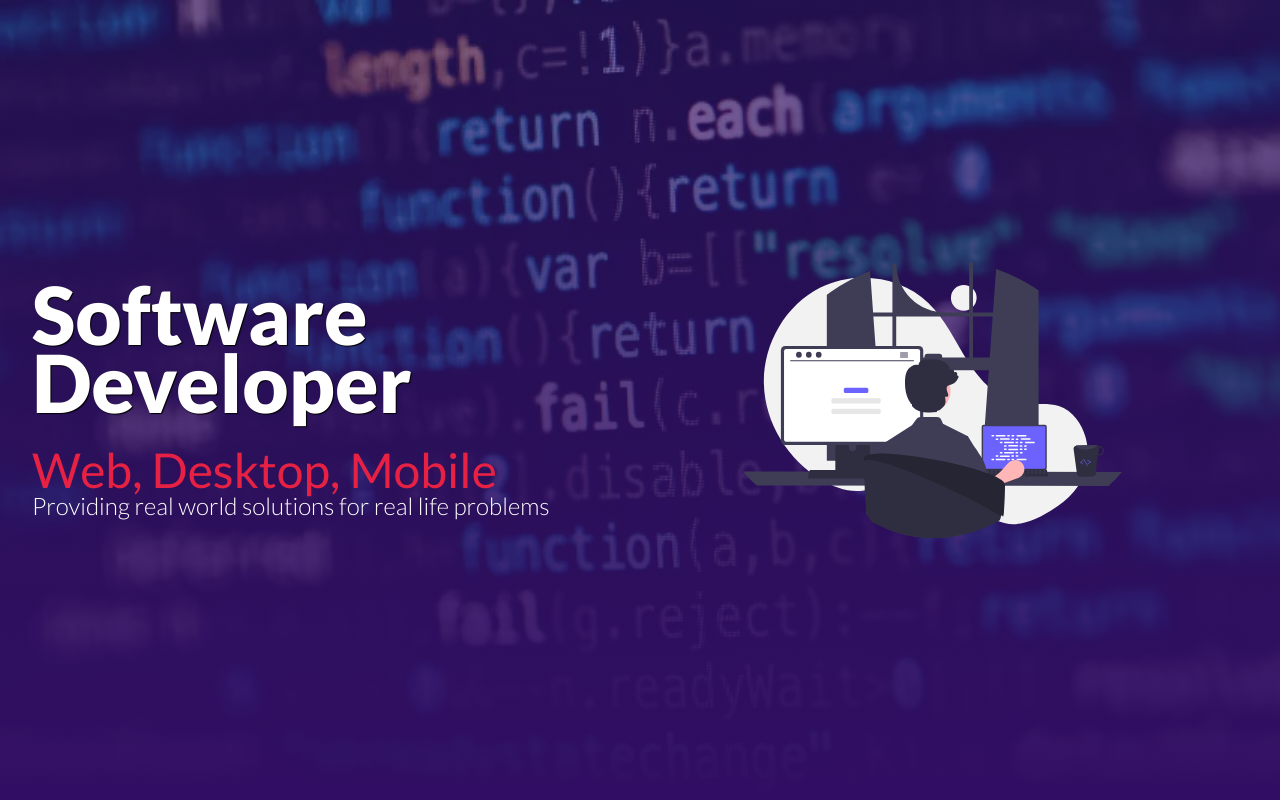
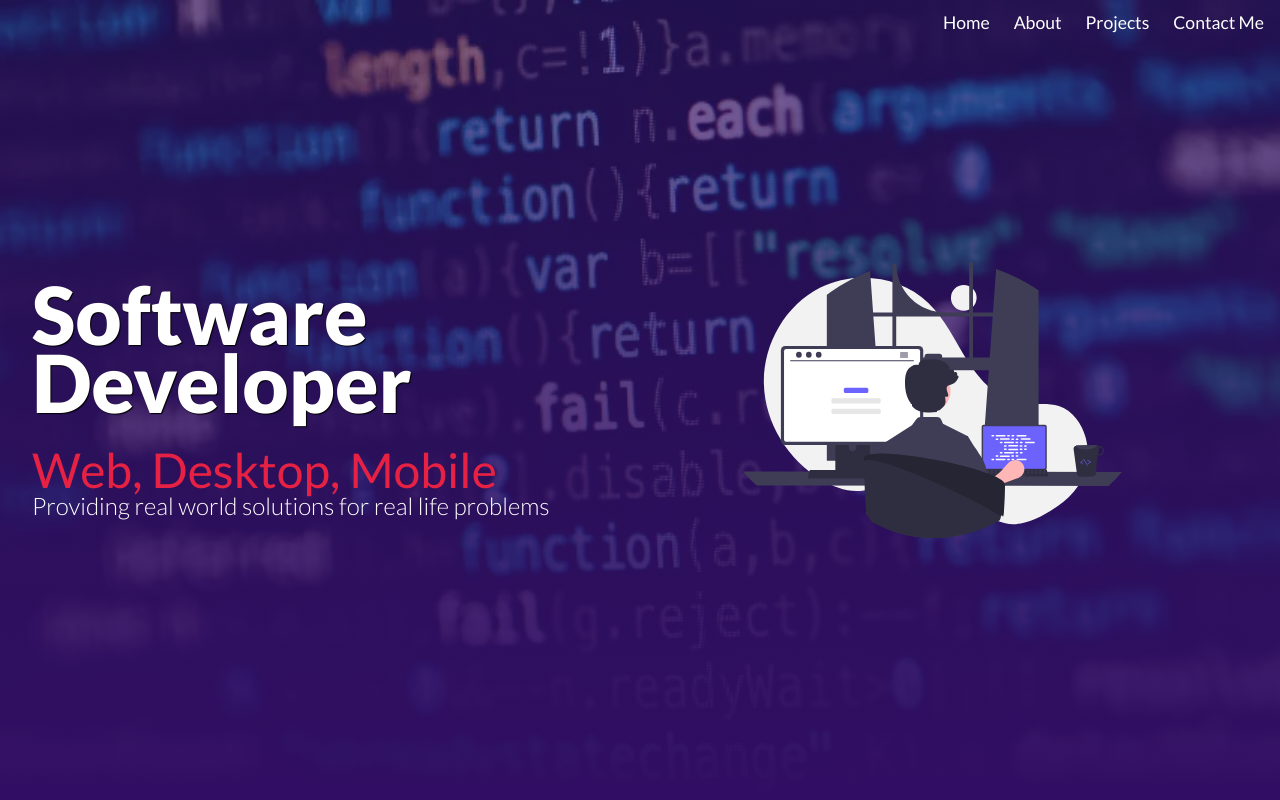
Before and after one commit to dan-tibbotts/react-portfolio, a React (Create React App) app: page / in a window 1280 px wide. Shown: the top 800 px of the page. Built offline with nearby package versions, Linux system fonts and the light colour scheme.

Commit message:
created desktop navbar

```diff
--- a/src/App.js
+++ b/src/App.js
@@ -3,19 +3,21 @@ import About from './components/About/About';
 import Contact from './components/Contact/Contact';
 import Footer from './components/Footer/Footer';
 import Hero from './components/Hero/Hero';
+import Navbar from './components/Navbar/Navbar';
 import Projects from './components/Projects/Projects';
 
 function App() {
   return (
     <div>
+      <Navbar />
       <Hero />
 
       {/* Main  */}
-      <div className='container'>
+      <main className='container'>
         <About />
         <Projects />
         <Contact />
-      </div>
+      </main>
 
       <Footer />
     </div>
--- /dev/null
+++ b/src/components/Navbar/Navbar.jsx
@@ -0,0 +1,31 @@
+import { useState } from 'react';
+import {React} from 'react'
+import "./navbar.css";
+
+const Navbar = () => {
+  const [color, setColor] = useState();
+
+  const changeColor = () => {
+    if (window.scrollY >= (window.innerHeight - 100)){
+      setColor(true)
+    } else {
+      setColor(false)
+    }
+  }
+
+  window.addEventListener('scroll', changeColor);
+
+  return (
+    <nav className={color ? 'nav-bg' : ''}>
+      <div></div>
+      <div className='nav-menu'>
+        <a href="#">Home</a>
+        <a href="#about">About</a>
+        <a href="#projects">Projects</a>
+        <a href="#contact">Contact Me</a>
+      </div>
+    </nav>
+  )
+}
+
+export default Navbar
--- /dev/null
+++ b/src/components/Navbar/navbar.css
@@ -0,0 +1,28 @@
+nav {
+  display: grid;
+  position: fixed;
+  width: 100%;
+  z-index: 99;
+  transition: 400ms ease-in;
+}
+nav .nav-menu {
+  display: flex;
+  flex-direction: row;
+  justify-content: end;
+  margin: 0.5rem 0rem;
+}
+nav .nav-menu a {
+  padding: 0.25rem 0.5rem;
+  text-decoration: none;
+  color: white;
+  font-size: 1.1rem;
+  border-bottom: solid 2px inherit;
+  margin-right: 0.5rem;
+}
+nav .nav-menu a:hover {
+  border-bottom: solid 2px #e62143;
+}
+
+.nav-bg {
+  background-color: #310e63;
+}/*# sourceMappingURL=navbar.css.map */
--- /dev/null
+++ b/src/components/Navbar/navbar.scss
@@ -0,0 +1,35 @@
+@import "../../styles/variables";
+
+nav {
+  display: grid;
+  position: fixed;
+  width: 100%;
+  z-index: 99;
+  transition: 400ms ease-in;
+
+  .nav-menu {
+
+    display: flex;
+    flex-direction: row;
+    justify-content: end;
+    margin: 0.5rem 0rem;
+
+    a {
+      padding: 0.25rem 0.5rem;
+      text-decoration: none;
+      color: white;
+      font-size: 1.1rem;
+      border-bottom: solid 2px inherit;
+      margin-right: 0.5rem;
+
+      &:hover {
+        border-bottom: solid 2px $color-accent;
+      }
+
+    }
+  }
+}
+
+.nav-bg {
+  background-color: $color-primary;
+}
```
Also changed, not shown: 1 other file (tests, documents, lock files or other folders).
